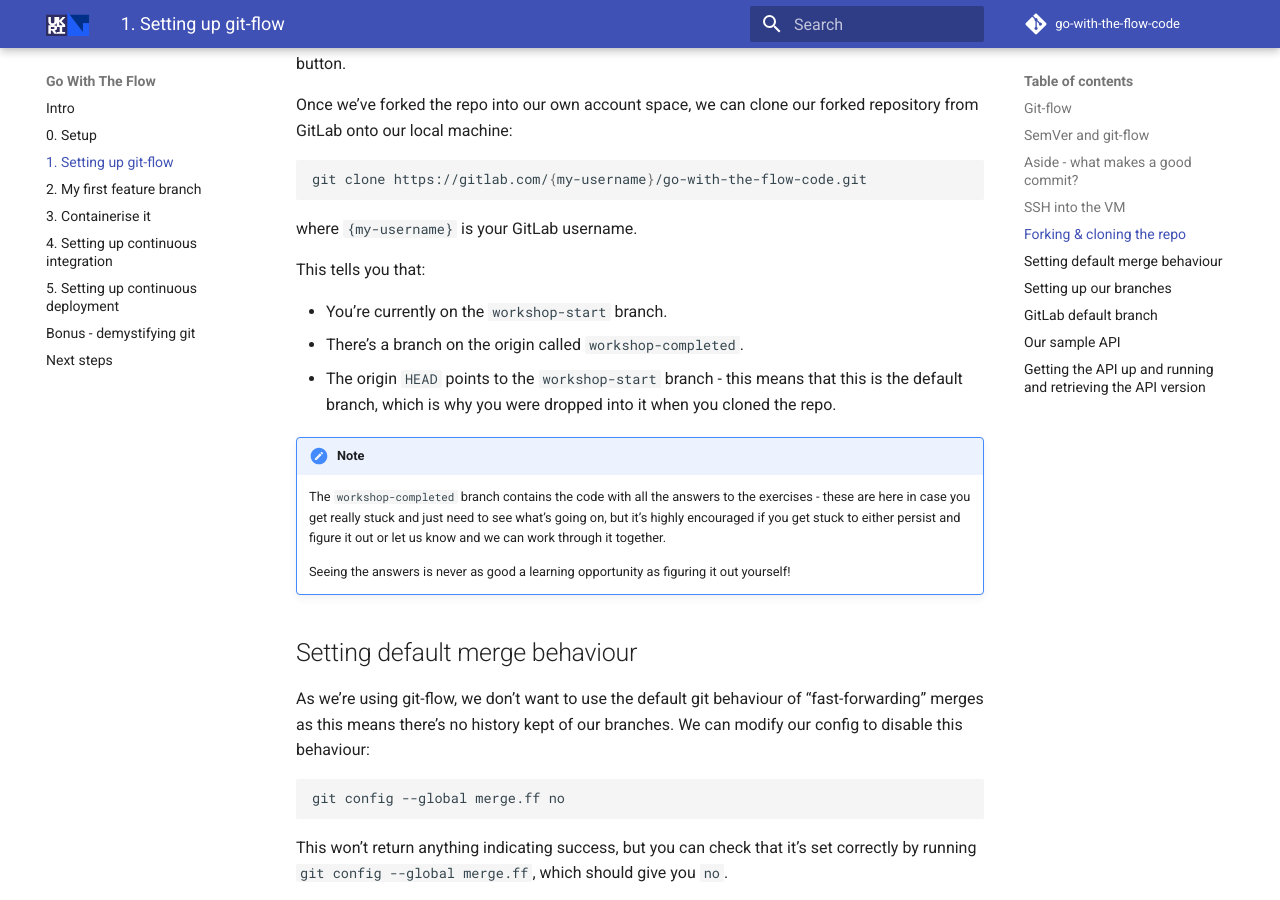
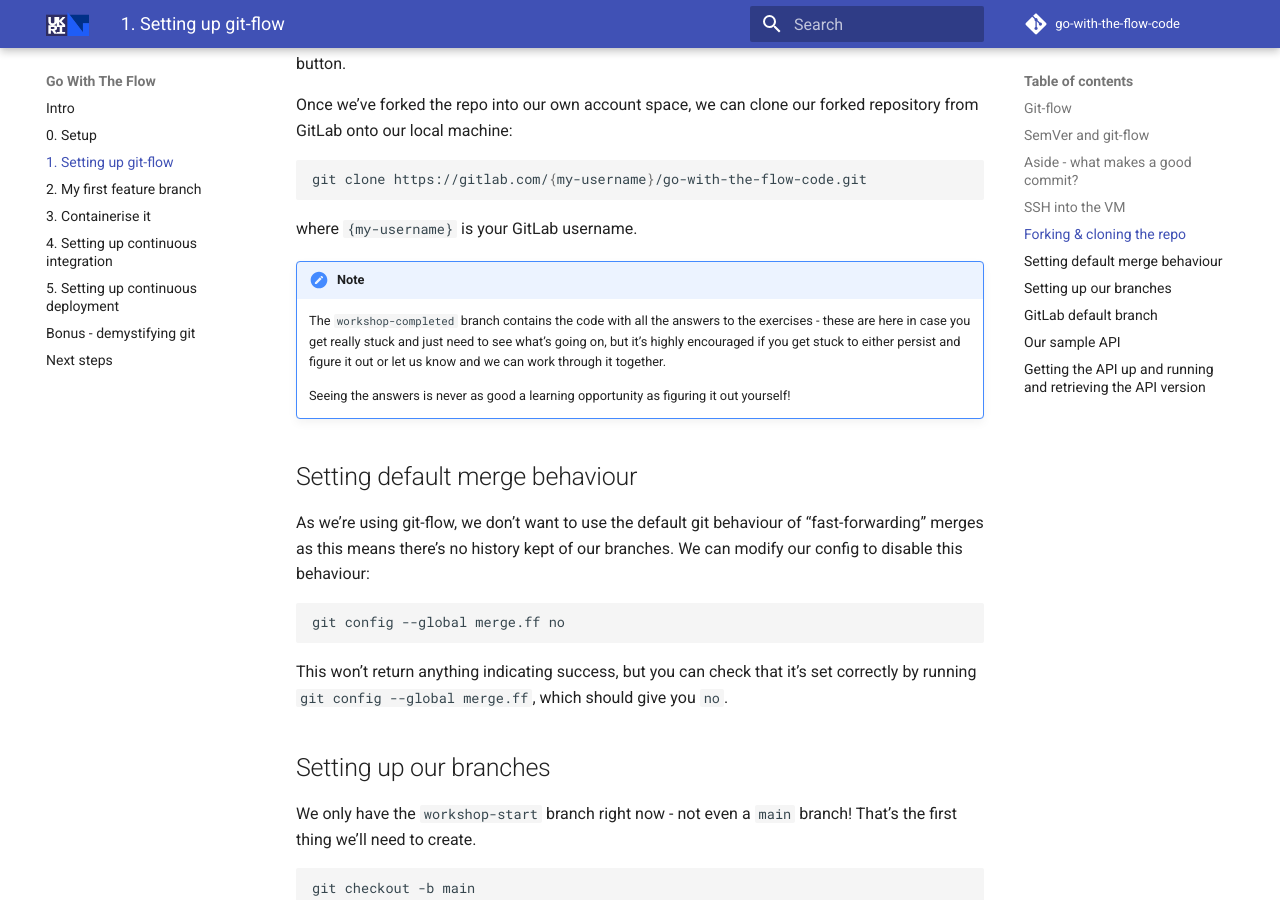
Before and after one commit to stfc/docker-and-gh-actions-for-ml, an MkDocs documentation site: the page built from docs/1-setting-up-git-flow.md, in a window 1280 px wide and 900 px high, scrolled down 4238 px. Built offline with MkDocs 1.6.1 and Material for MkDocs 9.7.7, drawn with Linux system fonts in a browser that asks for light colours; emoji names are drawn with the system emoji font; comment, search, counter and statistics services are not loaded.

Commit message:
Remove outdated bit about git branch command.

````diff
--- a/docs/1-setting-up-git-flow.md
+++ b/docs/1-setting-up-git-flow.md
@@ -90,12 +90,6 @@ git clone https://gitlab.com/{my-username}/go-with-the-flow-code.git
 ```
 
 where `{my-username}` is your GitLab username.
-
-This tells you that:
-
-* You're currently on the `workshop-start` branch.
-* There's a branch on the origin called `workshop-completed`.
-* The origin `HEAD` points to the `workshop-start` branch - this means that this is the default branch, which is why you were dropped into it when you cloned the repo.
 
 !!! note
     The `workshop-completed` branch contains the code with all the answers to the exercises - these are here in case you get really stuck and just need to see what's going on, but it's highly encouraged if you get stuck to either persist and figure it out or let us know and we can work through it together.
````
